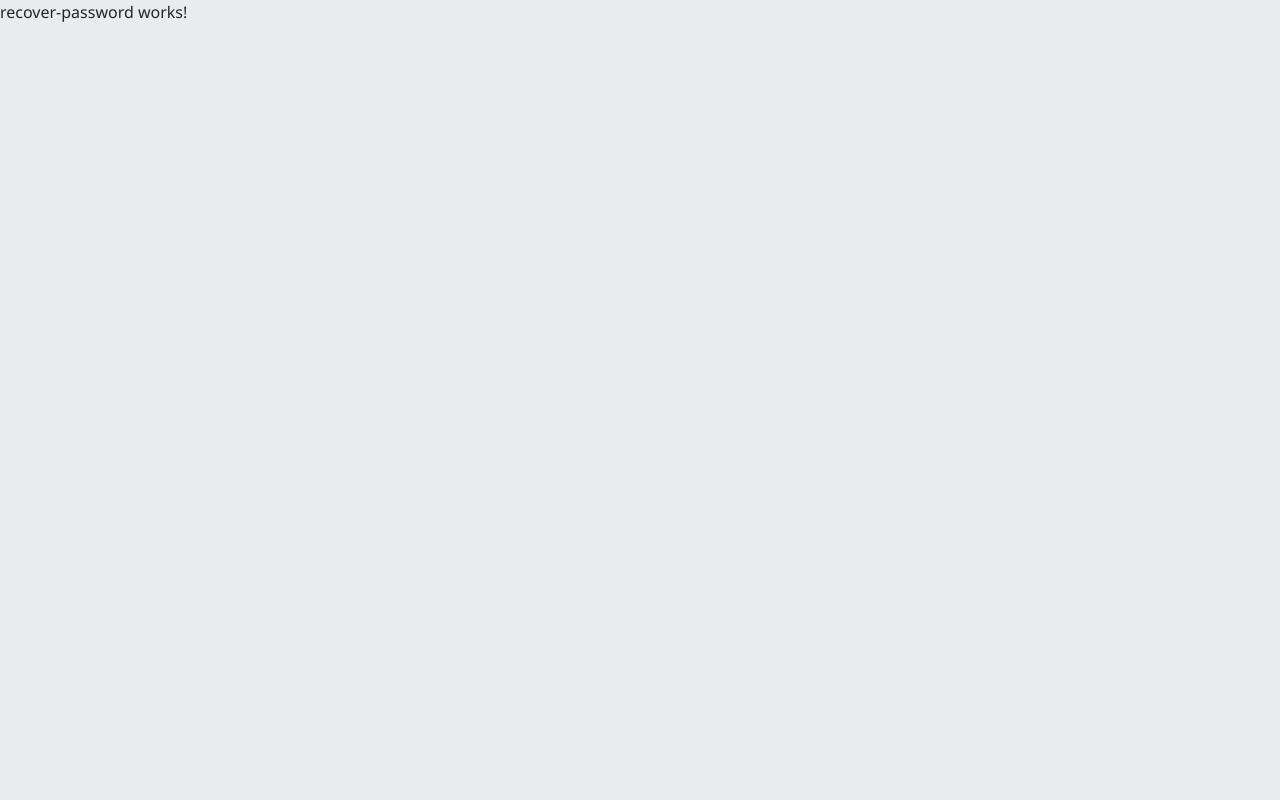
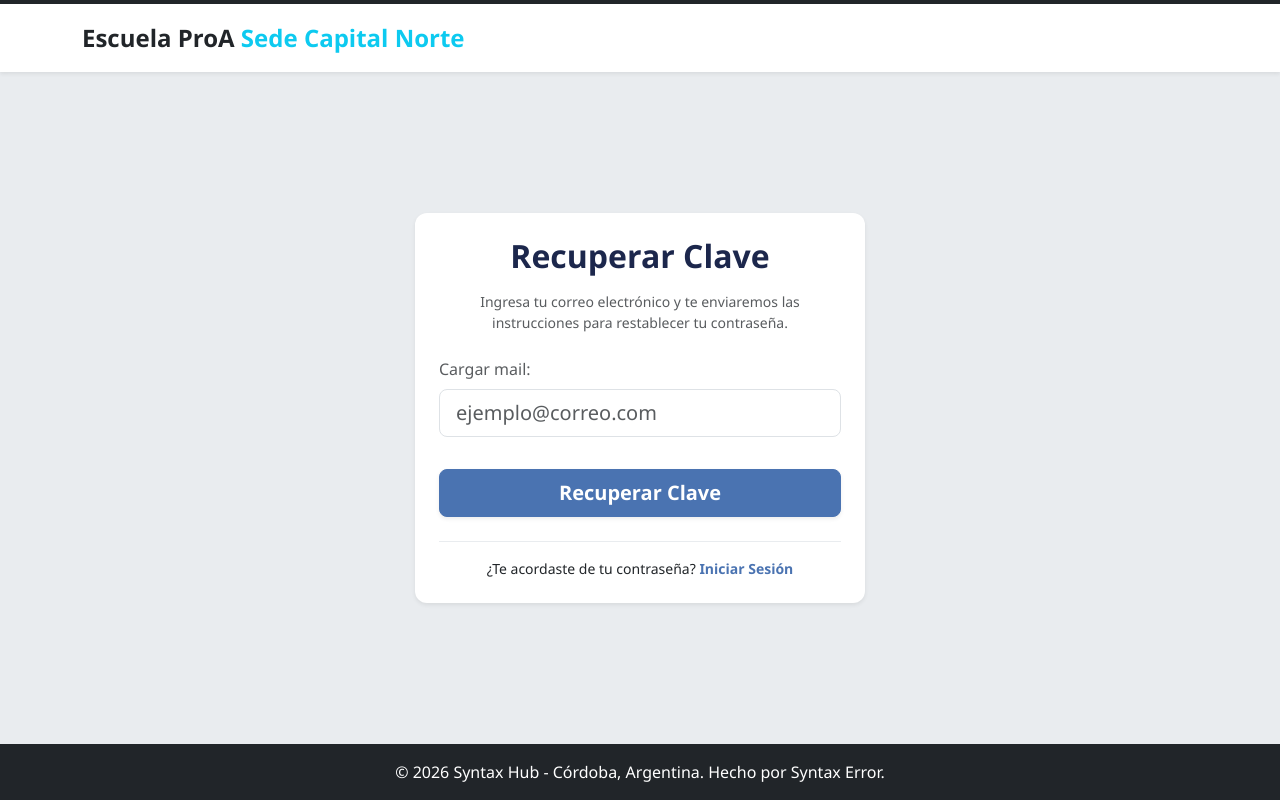
Before and after one commit to ISPC-TSDS/Syntax-Error, an Angular app in the folder frontend/sistema_gestion_espacios/: page /recover-password in a window 1280 px wide. Built offline with nearby package versions, Linux system fonts and the light colour scheme.

Commit message:
feat: crear componente completo de recuperación de contraseña

```diff
--- a/frontend/sistema_gestion_espacios/src/app/pages/recover-password/recover-password.html
+++ b/frontend/sistema_gestion_espacios/src/app/pages/recover-password/recover-password.html
@@ -1 +1,53 @@
-<p>recover-password works!</p>
+<div class="d-flex flex-column min-vh-100">
+    <header class="bg-white py-3 shadow-sm border-top border-dark border-4">
+        <div class="container d-flex justify-content-center justify-content-md-start">
+            <a class="navbar-brand fs-4 text-decoration-none" routerLink="/">
+                <span class="text-dark fw-bold">Escuela ProA</span><span class="text-info fw-bold"> Sede Capital
+                    Norte</span>
+            </a>
+        </div>
+    </header>
+
+    <section class="container flex-grow-1 d-flex justify-content-center align-items-center my-5">
+        <div class="card p-4 shadow-sm text-center border-0"
+            style="max-width: 450px; width: 100%; border-radius: 12px; background: #ffffff;">
+
+            <h2 class="fw-bold text-secondary mb-3">Recuperar Clave</h2>
+            <p class="text-muted small mb-4">Ingresa tu correo electrónico y te enviaremos las instrucciones para
+                restablecer tu contraseña.</p>
+
+            <form [formGroup]="recoveryForm" (ngSubmit)="onSubmit()">
+                <div class="mb-4 text-start">
+                    <label for="recoveryEmail" class="form-label fw-medium text-muted">Cargar mail:</label>
+                    <input type="email" formControlName="email" class="form-control form-control-lg"
+                        placeholder="ejemplo@correo.com">
+
+                    @if (recoveryForm.get('email')?.invalid && recoveryForm.get('email')?.touched) {
+                    <small class="text-danger mt-1">Por favor, ingresá un correo válido.</small>
+                    }
+                </div>
+
+                @if (showSuccessMessage) {
+                <div class="alert alert-success py-2 text-start" role="alert">
+                    Se envió el mail de recupero de clave.
+                </div>
+                }
+
+                <button type="submit" class="btn btn-primary btn-lg w-100 fw-bold mt-2 shadow-sm">
+                    Recuperar Clave
+                </button>
+            </form>
+
+            <div class="mt-4 pt-3 border-top border-light-subtle">
+                <p class="small mb-0">
+                    ¿Te acordaste de tu contraseña?
+                    <a routerLink="/login" class="text-decoration-none text-primary fw-semibold">Iniciar Sesión</a>
+                </p>
+            </div>
+        </div>
+    </section>
+
+    <footer class="bg-dark text-white text-center py-3 mt-auto">
+        <p class="mb-0">&copy; 2026 Syntax Hub - Córdoba, Argentina. Hecho por Syntax Error.</p>
+    </footer>
+</div>
--- a/frontend/sistema_gestion_espacios/src/app/pages/recover-password/recover-password.ts
+++ b/frontend/sistema_gestion_espacios/src/app/pages/recover-password/recover-password.ts
@@ -1,9 +1,37 @@
-import { Component } from '@angular/core';
+
+import { Component, inject } from '@angular/core';
+import { ReactiveFormsModule, FormBuilder, Validators } from '@angular/forms';
+import { Router, RouterLink } from '@angular/router';
 
 @Component({
   selector: 'app-recover-password',
-  imports: [],
+  standalone: true,
+  imports: [ReactiveFormsModule, RouterLink],
   templateUrl: './recover-password.html',
   styleUrl: './recover-password.css',
 })
-export class RecoverPassword {}
+export class RecoverPassword {
+
+  private fb = inject(FormBuilder);
+  private router = inject(Router);
+
+  recoveryForm = this.fb.group({
+    email: ['', [Validators.required, Validators.email]]
+  });
+
+  showSuccessMessage = false;
+
+  onSubmit() {
+    if (this.recoveryForm.invalid) {
+      this.recoveryForm.markAllAsTouched();
+      return;
+    }
+
+    console.log('Enviando instrucciones a:', this.recoveryForm.value.email);
+    this.showSuccessMessage = true;
+
+    setTimeout(() => {
+      this.router.navigate(['/login']);
+    }, 2500);
+  }
+}
```
